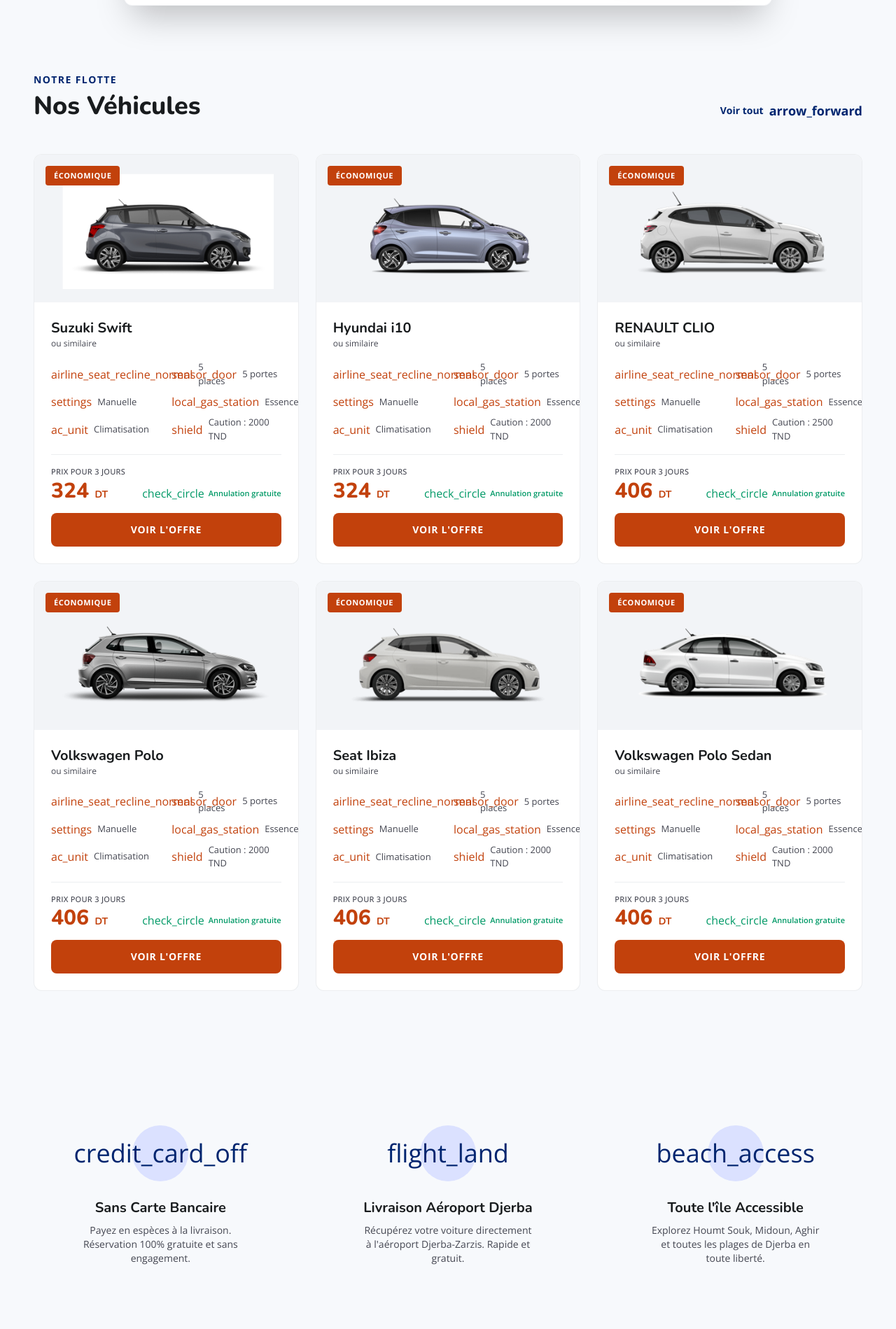
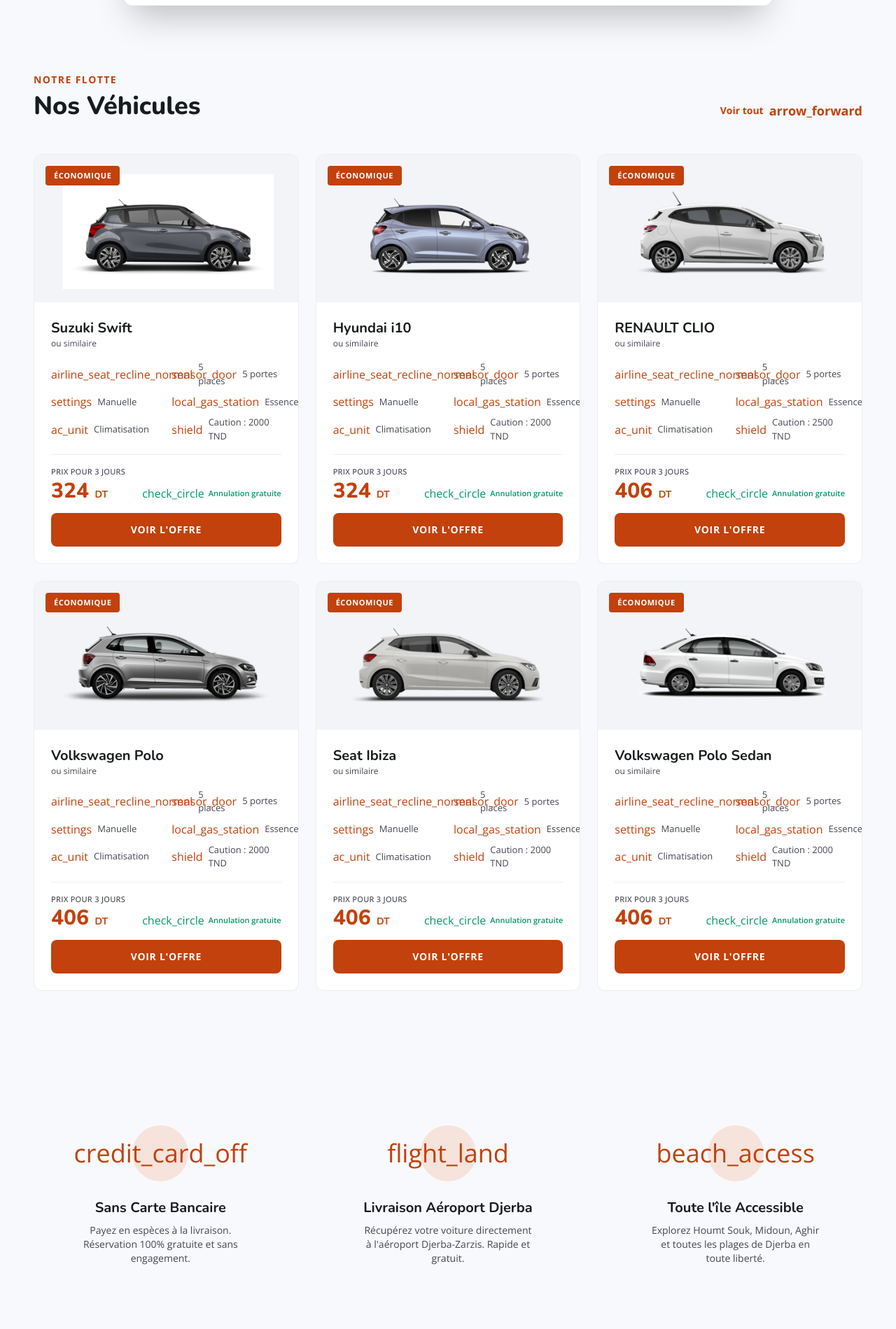
Before and after one commit to bahaeddinmselmi/locationvoituredjerba.com, a Next.js app: page / in a window 1280 px wide. Shown: the part 621-2520 px from the top of the page at 70% size. Built offline with nearby package versions, Linux system fonts and the light colour scheme; no server answers.

Commit message:
fix: replace hardcoded blue colors with CSS vars across all sections

```diff
--- a/src/app/page.tsx
+++ b/src/app/page.tsx
@@ -33,7 +33,7 @@
                     {/* Section header */}
                     <div className="flex items-end justify-between mb-12">
                         <div>
-                            <p className="font-body text-sm font-bold tracking-widest uppercase text-[#00256f] mb-2">
+                            <p className="font-body text-sm font-bold tracking-widest uppercase mb-2" style={{ color: 'var(--site-primary)' }}>
                                 {siteConfig.content.home.fleetLabel}
                             </p>
                             <h2 className="font-headline text-3xl md:text-4xl font-extrabold text-[#191c1e]">
@@ -42,7 +42,7 @@
                         </div>
                         <Link
                             href="/nos-voitures"
-                            className="hidden md:flex items-center gap-2 text-[#00256f] font-bold text-sm hover:gap-4 transition-all duration-300"
+                            className="hidden md:flex items-center gap-2 font-bold text-sm hover:gap-4 transition-all duration-300" style={{ color: 'var(--site-primary)' }}
                         >
                             {siteConfig.content.home.viewAll}
                             <span className="material-symbols-outlined text-lg">arrow_forward</span>
@@ -76,7 +76,7 @@
                     <div className="text-center mt-10 md:hidden">
                         <Link
                             href="/nos-voitures"
-                            className="inline-flex items-center gap-2 text-[#00256f] font-bold"
+                            className="inline-flex items-center gap-2 font-bold" style={{ color: 'var(--site-primary)' }}
                         >
                             {siteConfig.content.home.viewAllMobile}
                             <span className="material-symbols-outlined text-lg">arrow_forward</span>
@@ -99,7 +99,7 @@
             <section className="bg-white py-20 px-4 md:px-12">
                 <div className="max-w-screen-lg mx-auto">
                     <div className="text-center mb-12">
-                        <p className="font-body text-sm font-bold tracking-widest uppercase text-[#00256f] mb-2">
+                        <p className="font-body text-sm font-bold tracking-widest uppercase mb-2" style={{ color: 'var(--site-primary)' }}>
                             {siteConfig.content.home.faqLabel}
                         </p>
                         <h2 className="font-headline text-3xl md:text-4xl font-extrabold text-[#191c1e]">
@@ -111,7 +111,7 @@
                             <details key={i} className="group bg-gray-50 rounded-xl border border-gray-200 overflow-hidden">
                                 <summary className="flex items-center justify-between p-5 cursor-pointer hover:bg-gray-100 transition-colors">
                                     <span className="font-bold text-gray-900 text-left pr-4">{faq.question}</span>
-                                    <span className="material-symbols-outlined text-[#00256f] transition-transform group-open:rotate-180 shrink-0">
+                                    <span className="material-symbols-outlined transition-transform group-open:rotate-180 shrink-0" style={{ color: 'var(--site-primary)' }}>
                                         expand_more
                                     </span>
                                 </summary>
--- a/src/components/google-reviews.tsx
+++ b/src/components/google-reviews.tsx
@@ -115,7 +115,7 @@
         <section className="bg-white py-24">
             {/* Header */}
             <div className="max-w-screen-2xl mx-auto px-6 md:px-12 mb-12">
-                <p className="font-body text-sm font-bold tracking-widest uppercase text-[#00256f] mb-2">
+                <p className="font-body text-sm font-bold tracking-widest uppercase mb-2" style={{ color: 'var(--site-primary)' }}>
                     Avis Clients
                 </p>
                 <div className="flex flex-col sm:flex-row sm:items-center sm:justify-between gap-6">
--- a/src/components/services-scroll.tsx
+++ b/src/components/services-scroll.tsx
@@ -111,7 +111,7 @@
         <section className="bg-[#f2f4f7] py-24">
             {/* Header */}
             <div className="max-w-screen-2xl mx-auto px-6 md:px-12 mb-12">
-                <p className="font-body text-sm font-bold tracking-widest uppercase text-[#00256f] mb-2">
+                <p className="font-body text-sm font-bold tracking-widest uppercase mb-2" style={{ color: 'var(--site-primary)' }}>
                     Nos Services
                 </p>
                 <h2 className="font-headline text-3xl md:text-4xl font-extrabold text-[#191c1e]">
@@ -138,7 +138,7 @@
                             key={i}
                             className="flex-shrink-0 w-80 bg-white p-8 rounded-xl shadow-sm transition-shadow duration-300 hover:shadow-md"
                         >
-                            <span className="material-symbols-outlined text-[#00256f] text-4xl mb-6 block">
+                            <span className="material-symbols-outlined text-4xl mb-6 block" style={{ color: 'var(--site-primary)' }}>
                                 {service.icon}
                             </span>
                             <h3 className="font-headline text-xl font-bold text-[#191c1e] mb-3">
--- a/src/components/trust-badges.tsx
+++ b/src/components/trust-badges.tsx
@@ -9,8 +9,8 @@
                 <div className="grid grid-cols-1 md:grid-cols-3 gap-12 text-center">
                     {badges.map((badge, i) => (
                         <div key={i} className="flex flex-col items-center">
-                            <div className="w-20 h-20 bg-[#dbe1ff] rounded-full flex items-center justify-center mb-6">
-                                <span className="material-symbols-outlined text-[#00256f] text-4xl">
+                            <div className="w-20 h-20 rounded-full flex items-center justify-center mb-6" style={{ backgroundColor: 'color-mix(in srgb, var(--site-primary) 15%, white)' }}>
+                                <span className="material-symbols-outlined text-4xl" style={{ color: 'var(--site-primary)' }}>
                                     {badge.icon}
                                 </span>
                             </div>
```
